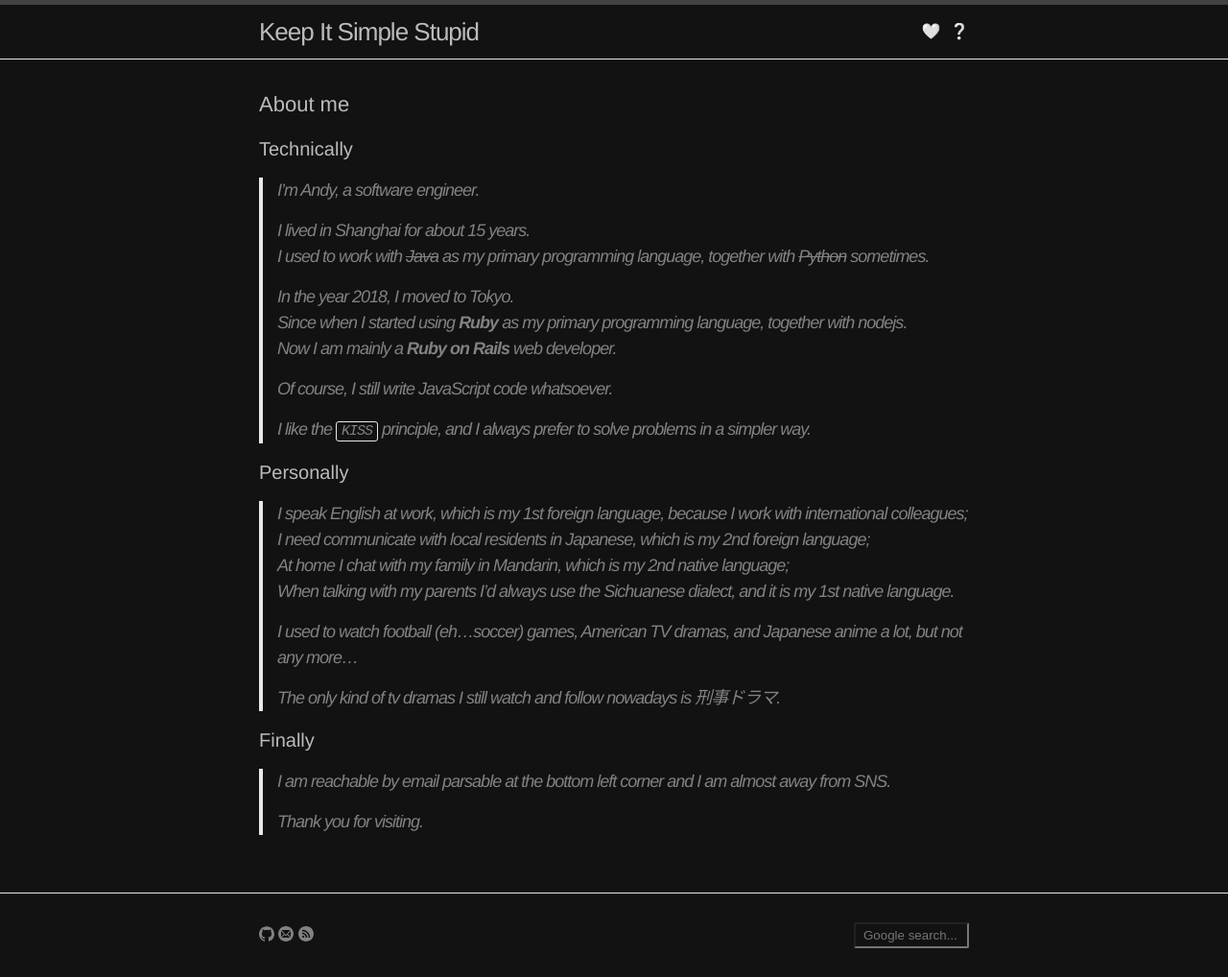
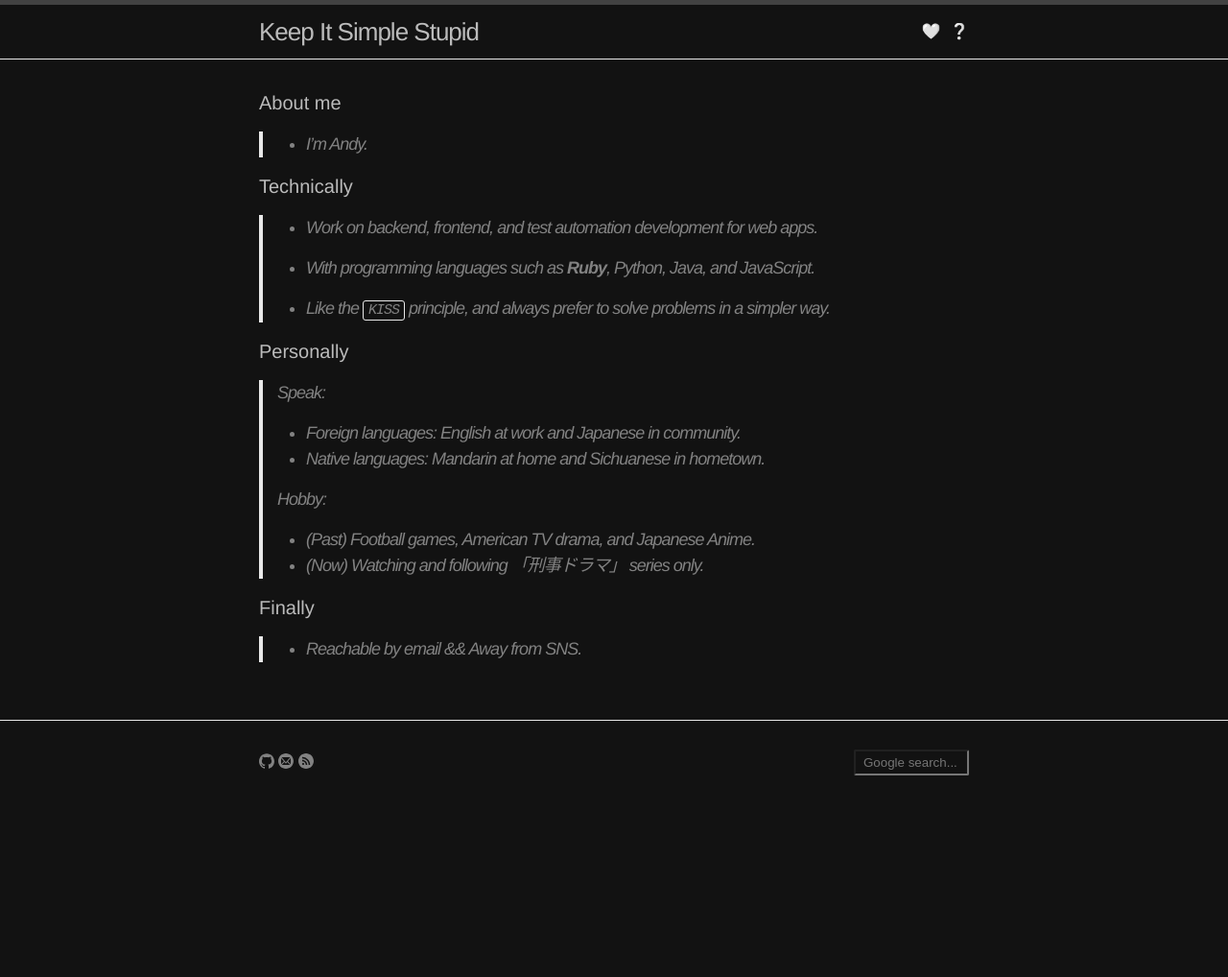
Before and after one commit to yuan-jiang/yuan-jiang.github.io, a Jekyll site: the page built from about.md, in a window 1280 px wide. Shown: the whole page at 96% size. Built offline with Jekyll 4.4.1, drawn with Linux system fonts in a browser that asks for light colours; after the commit the page ends 900 px from its top, so only the background shows below that.

Commit message:
Simplify about page

```diff
--- a/about.md
+++ b/about.md
@@ -4,33 +4,34 @@ title: About
 permalink: /about/
 ---
 
-## About me
+### About me
+  >
+  > - I'm Andy.
+  >
 
 ### Technically
-  > I'm Andy, a software engineer.
   >
-  > I lived in Shanghai for about 15 years.
-  > I used to work with ~~Java~~ as my primary programming language, together with ~~Python~~ sometimes.
+  > - Work on backend, frontend, and test automation development for web apps.
   >
-  > In the year 2018, I moved to Tokyo.
-  > Since when I started using **Ruby** as my primary programming language, together with *nodejs*.
-  > Now I am mainly a **Ruby on Rails** web developer.
+  > - With programming languages such as **Ruby**, *Python*, *Java*, and *JavaScript*.
   >
-  > Of course, I still write *JavaScript* code whatsoever.
+  > - Like the `KISS` principle, and always prefer to solve *problems* in a simpler way.
   >
-  > I like the `KISS` principle, and I always prefer to solve *problems* in a simpler way.
+
 
 ### Personally
-  > I speak English at work, which is my 1st foreign language, because I work with international colleagues;
-  > I need communicate with local residents in Japanese, which is my 2nd foreign language;
-  > At home I chat with my family in Mandarin, which is my 2nd native language;
-  > When talking with my parents I'd always use the Sichuanese dialect, and it is my 1st native language.
   >
-  > I used to watch football (eh...soccer) games, American TV dramas, and Japanese anime a lot, but not any more...
+  > Speak:
+  > - Foreign languages: *English* at work and *Japanese* in community.
+  > - Native languages: *Mandarin* at home and *Sichuanese* in hometown.
   >
-  > The only kind of tv dramas I still watch and follow nowadays is 刑事ドラマ.
+  > Hobby:
+  > - (Past) Football games, American TV drama, and Japanese Anime.
+  > - (Now) Watching and following 「刑事ドラマ」 series only.
+  >
+
 
 ### Finally
-  > I am reachable by email parsable at the bottom left corner and I am almost away from SNS.
   >
-  > Thank you for visiting.
+  > - Reachable by email && Away from SNS.
+  >
```
